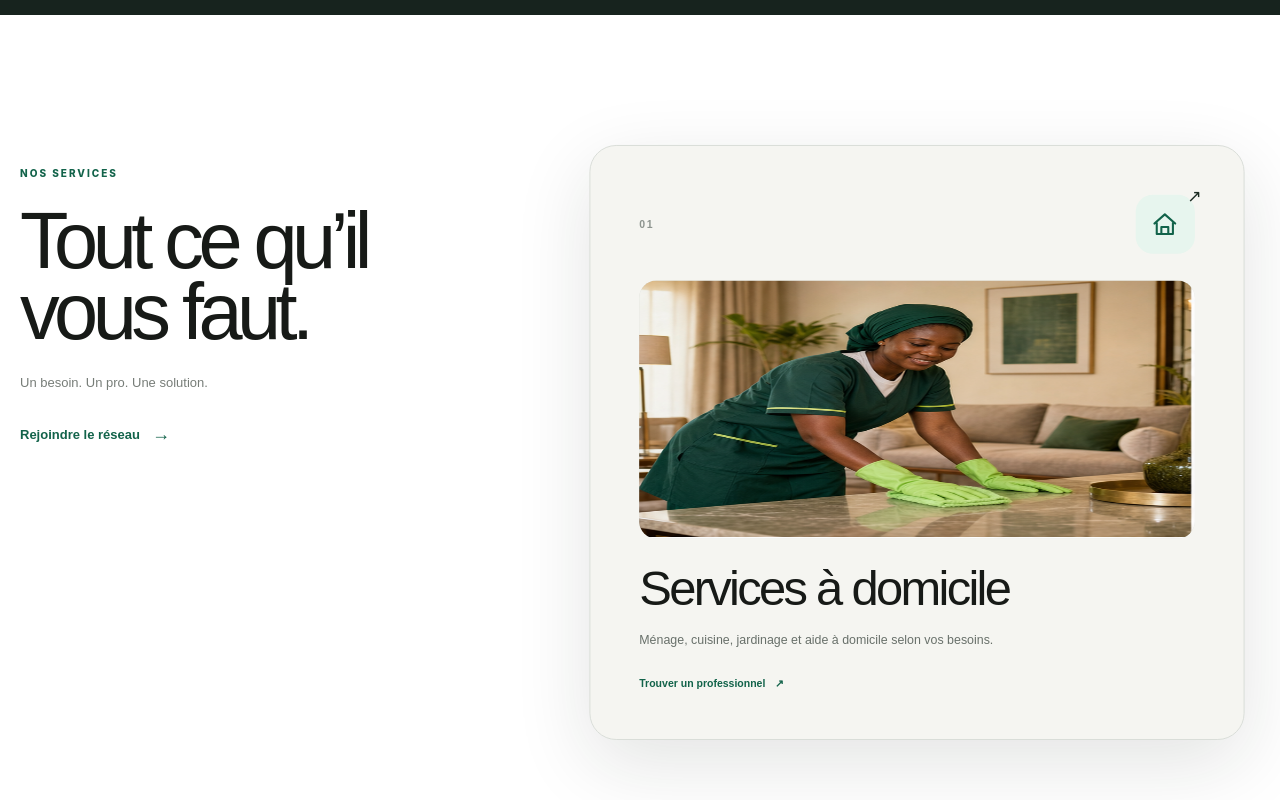
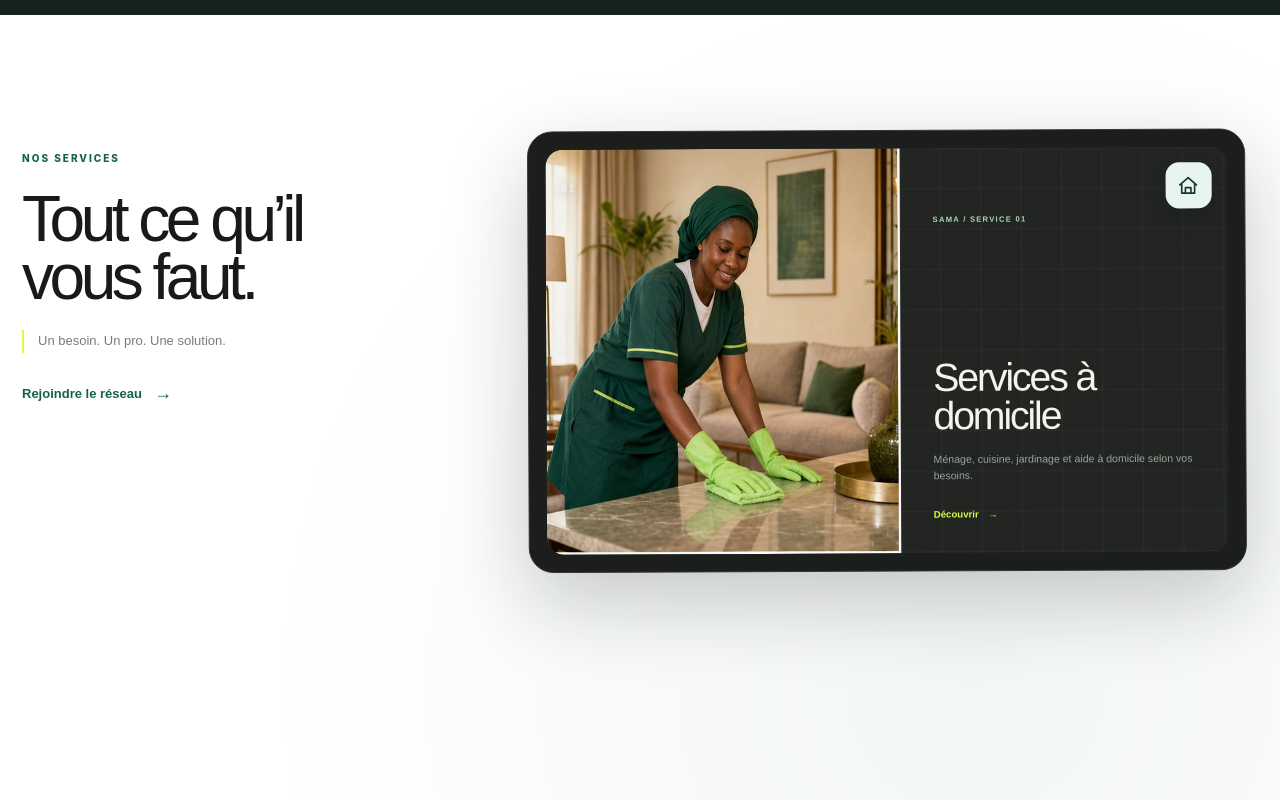
Before and after one commit to abdoulaye150199/samaserviceweb, an Angular app: page / in a window 1280 px wide. Shown: the part 1000-1800 px from the top of the page. Built offline with nearby package versions, Linux system fonts and the light colour scheme.

Commit message:
refine sticky services into editorial cards

```diff
--- a/src/app/app.html
+++ b/src/app/app.html
@@ -110,6 +110,7 @@
               }
               </div>
             </div>
+            <div class="stacked-card-main">
               <div
                 class="service-art"
                 [class.service-art-0]="index === 0"
@@ -121,9 +122,13 @@
               >
                 <img src="assets/service-illustrations.png" alt="" />
               </div>
+              <div class="stacked-card-body">
+                <span class="card-kicker">SAMA / SERVICE 0{{ index + 1 }}</span>
                 <h3>{{ service.title }}</h3>
                 <p>{{ service.description }}</p>
-            <a href="#inscription">Trouver un professionnel <span>↗</span></a>
+                <a href="#inscription">Découvrir <span>→</span></a>
+              </div>
+            </div>
           </article>
         }
       </div>
--- a/src/app/app.scss
+++ b/src/app/app.scss
@@ -3312,3 +3312,179 @@ footer {
   .service-art { height: 210px; margin-top: 22px; }
   .stacked-card:hover { border-radius: 22px; }
 }
+
+/* Refined horizontal service stack */
+.services-section {
+  padding-top: 115px;
+  background:
+    radial-gradient(circle at 76% 20%, rgba(18, 99, 74, .055), transparent 25%),
+    #fff;
+}
+
+.services-showcase {
+  grid-template-columns: minmax(260px, .7fr) minmax(600px, 1.3fr);
+  gap: clamp(45px, 7vw, 110px);
+}
+
+.services-sticky-copy {
+  top: 27vh;
+  padding-left: 2px;
+}
+
+.services-sticky-copy h2 {
+  max-width: 430px;
+  font-size: clamp(50px, 5vw, 72px);
+  line-height: .91;
+}
+
+.services-sticky-copy p {
+  padding-left: 14px;
+  border-left: 2px solid #d9ff43;
+}
+
+.stacked-card {
+  min-height: 460px;
+  padding: 18px;
+  border: 1px solid #30342f;
+  border-radius: 26px;
+  color: #f4f3ed;
+  background: #1b1e1b;
+  box-shadow: 0 30px 85px rgba(17, 25, 21, .22);
+}
+
+.stacked-card.card-0,
+.stacked-card.card-1,
+.stacked-card.card-2,
+.stacked-card.card-3 {
+  background: #1b1e1b;
+}
+
+.stacked-card.card-0 { transform: scale(.96) rotate(-.25deg); }
+.stacked-card.card-1 { transform: scale(.972) rotate(.2deg); }
+.stacked-card.card-2 { transform: scale(.985) rotate(-.12deg); }
+
+.stacked-card-top {
+  position: absolute;
+  z-index: 5;
+  top: 34px;
+  right: 34px;
+  left: 34px;
+  pointer-events: none;
+}
+
+.stacked-card .card-index {
+  color: rgba(255, 255, 255, .5);
+  text-shadow: 0 2px 12px rgba(0,0,0,.35);
+}
+
+.stacked-card .service-icon {
+  width: 48px;
+  height: 48px;
+  border-radius: 14px;
+  color: #123a2c;
+  box-shadow: 0 10px 25px rgba(0,0,0,.16);
+}
+
+.stacked-card .service-icon svg {
+  width: 23px;
+  height: 23px;
+}
+
+.stacked-card-main {
+  display: grid;
+  min-height: 422px;
+  grid-template-columns: 1.04fr .96fr;
+  overflow: hidden;
+  border-radius: 18px;
+}
+
+.stacked-card .service-art {
+  height: 100%;
+  min-height: 422px;
+  margin: 0;
+  border-radius: 18px 0 0 18px;
+  background: #2a2e29;
+}
+
+.stacked-card-body {
+  display: flex;
+  flex-direction: column;
+  justify-content: flex-end;
+  padding: 70px 34px 35px;
+  background:
+    linear-gradient(rgba(255,255,255,.035) 1px, transparent 1px),
+    linear-gradient(90deg, rgba(255,255,255,.035) 1px, transparent 1px),
+    #222522;
+  background-size: 42px 42px;
+}
+
+.card-kicker {
+  margin-bottom: auto;
+  color: #a9d5bc;
+  font-size: 8px;
+  font-weight: 800;
+  letter-spacing: .16em;
+}
+
+.stacked-card .stacked-card-body h3 {
+  margin: 0 0 17px;
+  color: #f4f3ed;
+  font-size: clamp(31px, 3.2vw, 47px);
+}
+
+.stacked-card .stacked-card-body p {
+  margin: 0 0 25px;
+  color: #9da39e;
+  font-size: 11px;
+  line-height: 1.6;
+}
+
+.stacked-card .stacked-card-body > a {
+  display: inline-flex;
+  width: max-content;
+  align-items: center;
+  gap: 10px;
+  color: #d9ff43;
+  font-size: 10px;
+  font-weight: 800;
+}
+
+.stacked-card::after { display: none; }
+
+.stacked-card:hover,
+.stacked-card.card-1:hover,
+.stacked-card.card-2:hover,
+.stacked-card.card-3:hover {
+  border-color: #4a514a;
+  border-radius: 26px;
+  color: #f4f3ed;
+  background: #1b1e1b;
+  box-shadow: 0 34px 95px rgba(17, 25, 21, .27);
+}
+
+@media (max-width: 980px) {
+  .services-showcase { grid-template-columns: 1fr; }
+  .services-sticky-copy {
+    position: relative;
+    top: auto;
+  }
+}
+
+@media (max-width: 680px) {
+  .stacked-card {
+    min-height: 560px;
+    padding: 12px;
+  }
+  .stacked-card-main {
+    min-height: 534px;
+    grid-template-columns: 1fr;
+    grid-template-rows: 245px 1fr;
+  }
+  .stacked-card .service-art {
+    min-height: 245px;
+    border-radius: 15px 15px 0 0;
+  }
+  .stacked-card-body { padding: 28px 24px 26px; }
+  .card-kicker { margin-bottom: 30px; }
+  .stacked-card-top { top: 26px; right: 26px; left: 26px; }
+}
```
Lines whose indentation alone changed are shown as unchanged.
